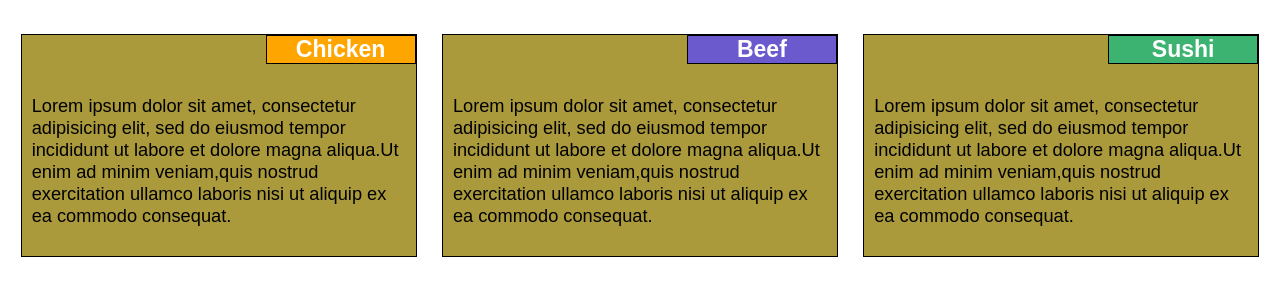
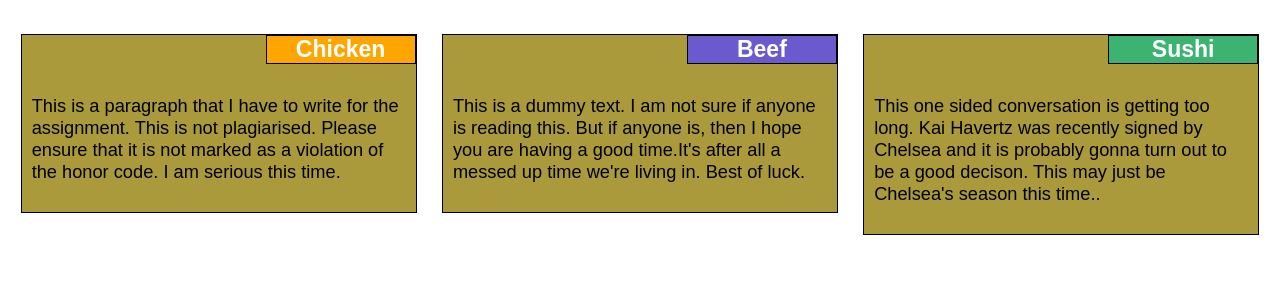
Before and after one commit to AnishDg13/coursera-test, a plain HTML site: page mod2_solution/index.html in a window 1280 px wide. Shown: the part 138-434 px from the top of the page. Drawn offline with Linux system fonts and the light colour scheme.

Commit message:
Update index.html

```diff
--- a/mod2_solution/index.html
+++ b/mod2_solution/index.html
@@ -11,19 +11,19 @@
 	<section class="col-lg-4 col-md-6 col-sm-12">
 		<h2 class="one">Chicken</h2>
 		<p>
-		Lorem ipsum dolor sit amet, consectetur adipisicing elit, sed do eiusmod tempor incididunt ut labore et dolore magna aliqua.Ut enim ad minim veniam,quis nostrud exercitation ullamco laboris nisi ut aliquip ex ea commodo consequat.
+		This is a paragraph that I have to write for the assignment. This is not plagiarised. Please ensure that it is not marked as a violation of the honor code. I am serious this time.
 	</p>
 	</section>
 	<section class="col-lg-4 col-md-6 col-sm-12">
 		<h2 class="two">Beef</h2>
 		<p>
-		Lorem ipsum dolor sit amet, consectetur adipisicing elit, sed do eiusmod tempor incididunt ut labore et dolore magna aliqua.Ut enim ad minim veniam,quis nostrud exercitation ullamco laboris nisi ut aliquip ex ea commodo consequat.
+		This is a dummy text. I am not sure if anyone is reading this. But if anyone is, then I hope you are having a good time.It's after all a messed up time we're living in. Best of luck.
 	</p>
 	</section>
 	<section class="col-lg-4 col-md-12 col-sm-12">
 		<h2 class="three">Sushi</h2>
 		<p>
-		Lorem ipsum dolor sit amet, consectetur adipisicing elit, sed do eiusmod tempor incididunt ut labore et dolore magna aliqua.Ut enim ad minim veniam,quis nostrud exercitation ullamco laboris nisi ut aliquip ex ea commodo consequat.</p>
+		This one sided conversation is getting too long. Kai Havertz was recently signed by Chelsea and it is probably gonna turn out to be a good decison. This may just be Chelsea's season this time..</p>
 	</section>
 
 
```
